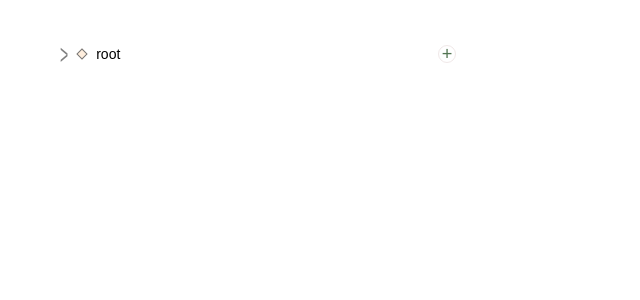
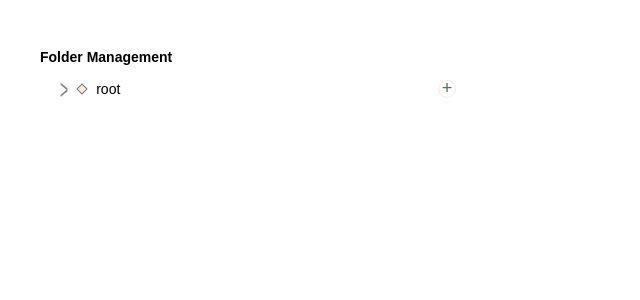
Before and after one commit to maryam-mokhtari/hierarchy-nodes, a React (Create React App) app: page / in a window 1280 px wide. Shown: the top 300 px of the page, without its empty margins (0-640 px from the left). Built offline with nearby package versions, Linux system fonts and the light colour scheme.

Commit message:
Add app title

```diff
--- a/src/App.tsx
+++ b/src/App.tsx
@@ -5,6 +5,7 @@ import "./css/App.css"
 const App = () => {
   return (
     <div className="container">
+      <h1>Folder Management</h1>
       <Node {...data} />
     </div>
   )
```
